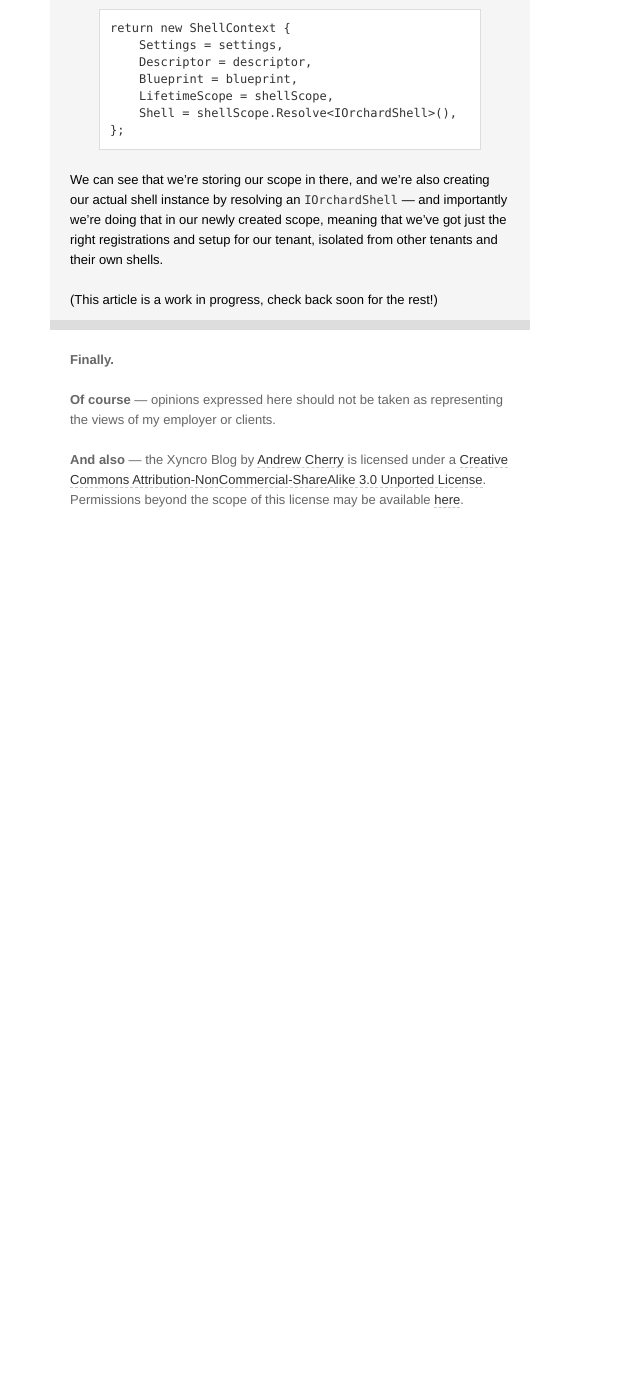
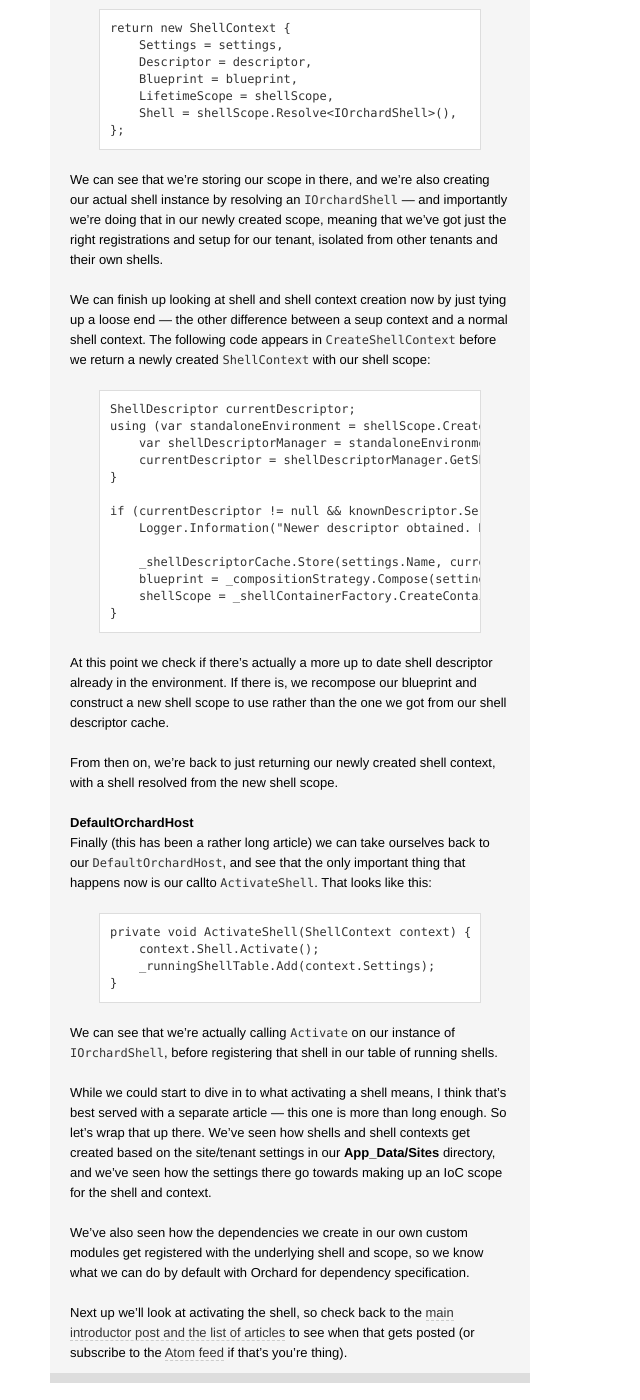
Before and after one commit to kolektiv/kolektiv.github.io, a Jekyll site: the page built from _posts/2011-09-01-orchard-host.md, in a window 1280 px wide and 1400 px high, scrolled down 6992 px. Shown: the whole window, without its empty margins (0-640 px from the left). Built offline with Jekyll 4.4.1, drawn with Linux system fonts in a browser that asks for light colours; before the commit the page ends 7522 px from its top, so only the background shows below that; some of the changed text lies outside the part shown.

Commit message:
editing host article

```diff
--- a/_posts/2011-09-01-orchard-host.md
+++ b/_posts/2011-09-01-orchard-host.md
@@ -259,7 +259,51 @@ return new ShellContext {
 
 We can see that we're storing our scope in there, and we're also creating our actual shell instance by resolving an `IOrchardShell` &mdash; and importantly we're doing that in our newly created scope, meaning that we've got just the right registrations and setup for our tenant, isolated from other tenants and their own shells.
 
-(This article is a work in progress, check back soon for the rest!)
+We can finish up looking at shell and shell context creation now by just tying up a loose end &mdash; the other difference between a seup context and a normal shell context. The following code appears in `CreateShellContext` before we return a newly created `ShellContext` with our shell scope:
+
+{% highlight csharp %}
+
+ShellDescriptor currentDescriptor;
+using (var standaloneEnvironment = shellScope.CreateWorkContextScope()) {
+    var shellDescriptorManager = standaloneEnvironment.Resolve<IShellDescriptorManager>();
+    currentDescriptor = shellDescriptorManager.GetShellDescriptor();
+}
+
+if (currentDescriptor != null && knownDescriptor.SerialNumber != currentDescriptor.SerialNumber) {
+    Logger.Information("Newer descriptor obtained. Rebuilding shell container.");
+
+    _shellDescriptorCache.Store(settings.Name, currentDescriptor);
+    blueprint = _compositionStrategy.Compose(settings, currentDescriptor);
+    shellScope = _shellContainerFactory.CreateContainer(settings, blueprint);
+}
+
+{% endhighlight %}
+
+At this point we check if there's actually a more up to date shell descriptor already in the environment. If there is, we recompose our blueprint and construct a new shell scope to use rather than the one we got from our shell descriptor cache.
+
+From then on, we're back to just returning our newly created shell context, with a shell resolved from the new shell scope.
+
+## DefaultOrchardHost
+
+Finally (this has been a rather long article) we can take ourselves back to our `DefaultOrchardHost`, and see that the only important thing that happens now is our callto `ActivateShell`. That looks like this:
+
+{% highlight csharp %}
+
+private void ActivateShell(ShellContext context) {
+    context.Shell.Activate();
+    _runningShellTable.Add(context.Settings);
+}
+
+{% endhighlight %}
+
+We can see that we're actually calling `Activate` on our instance of `IOrchardShell`, before registering that shell in our table of running shells.
+
+While we could start to dive in to what activating a shell means, I think that's best served with a separate article &mdash; this one is more than long enough. So let's wrap that up there. We've seen how shells and shell contexts get created based on the site/tenant settings in our **App_Data/Sites** directory, and we've seen how the settings there go towards making up an IoC scope for the shell and context.
+
+We've also seen how the dependencies we create in our own custom modules get registered with the underlying shell and scope, so we know what we can do by default with Orchard for dependency specification.
+
+Next up we'll look at activating the shell, so check back to the [main introductor post and the list of articles][Orchard Internals] to see when that gets posted (or subscribe to the [Atom feed][Atom] if that's you're thing).
 
 [Orchard Startup]: /orchard/2011/08/30/orchard-startup-process.html
 [Orchard Internals]: /orchard/2011/08/26/orchard-internals-series.html
+[Atom]: /atom.xml
```
Also changed, not shown: other parts of _posts/2011-09-01-orchard-host.md (+3 -3 lines).
